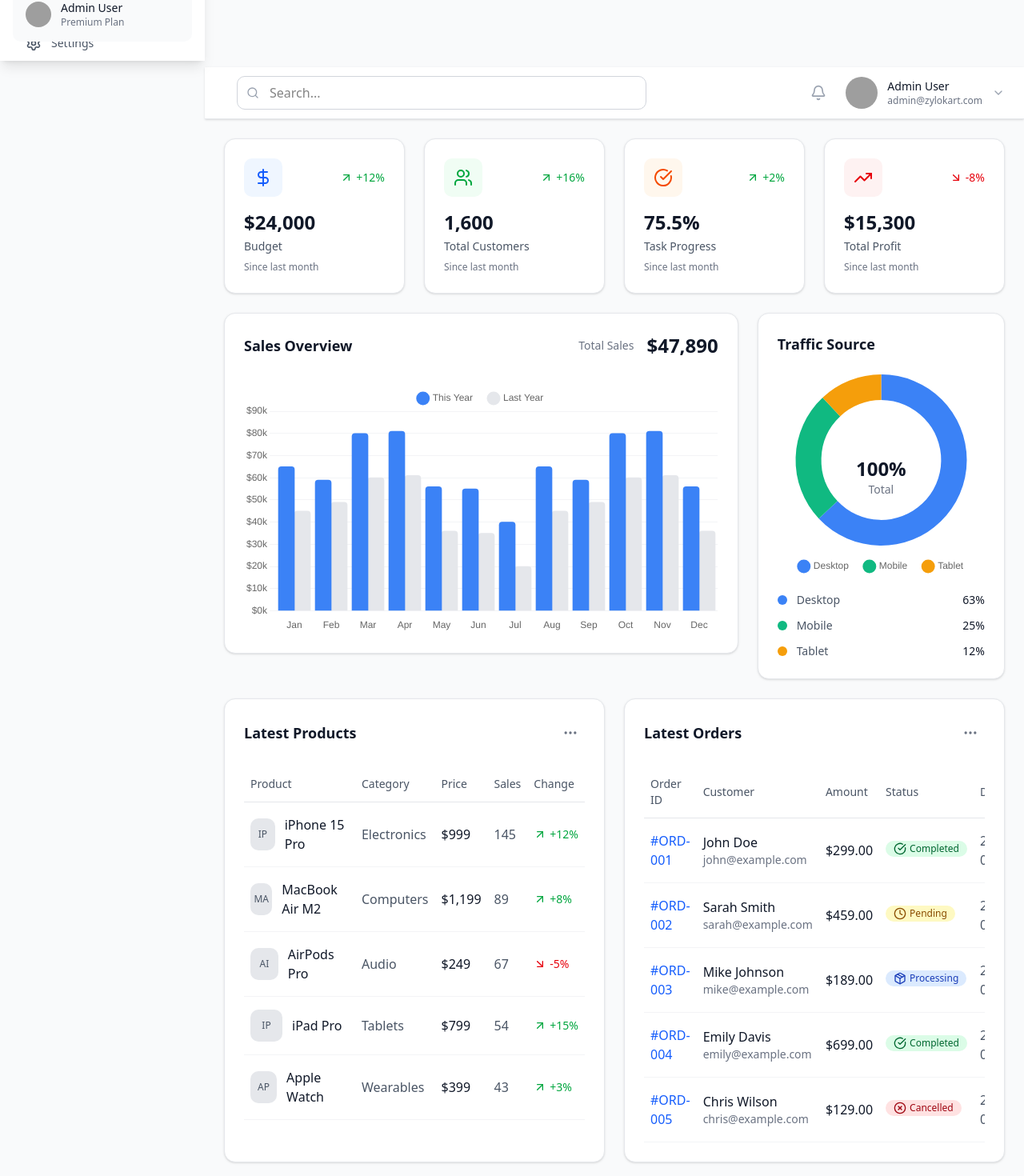
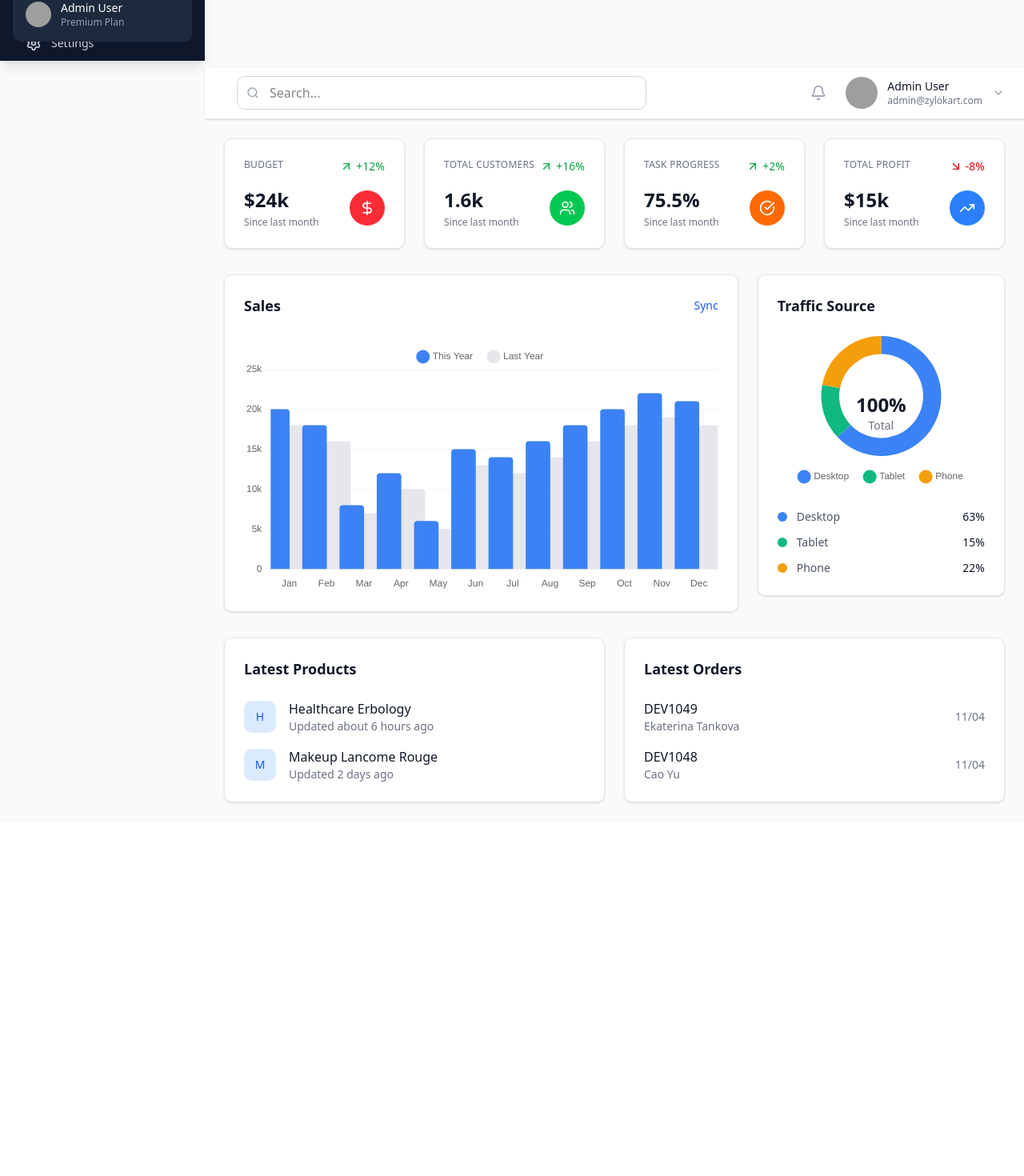
Before and after one commit to sohom-21/zylokart_full_project, a Next.js app: page /admin in a window 1280 px wide. Shown: the part 272-1742 px from the top of the page at 80% size. After the commit the page ends 1299 px from the top, so only its background shows below. Built offline with nearby package versions, Linux system fonts and the light colour scheme; grey boxes are pictures that could not be loaded.

Commit message:
feat: enhance admin dashboard layout and styling, update charts and orders display

```diff
--- a/src/app/admin/page.js
+++ b/src/app/admin/page.js
@@ -9,16 +9,16 @@ import LatestOrders from '@/app/components/admin/LatestOrders'
 export default function AdminDashboard() {
   return (
     <AdminLayout>
-      <div className="space-y-6">
+      <div className="p-6 space-y-8">
         {/* Stats Cards */}
         <StatsCards />
 
         {/* Charts Section */}
-        <div className="grid grid-cols-1 lg:grid-cols-3 gap-6">
-          <div className="lg:col-span-2">
+        <div className="grid grid-cols-1 xl:grid-cols-3 gap-6">
+          <div className="xl:col-span-2">
             <SalesChart />
           </div>
-          <div className="lg:col-span-1">
+          <div className="xl:col-span-1">
             <TrafficChart />
           </div>
         </div>
--- a/src/app/components/admin/AdminLayout.js
+++ b/src/app/components/admin/AdminLayout.js
@@ -39,36 +39,35 @@ const AdminLayout = ({ children }) => {
           <div className="fixed inset-0 bg-gray-600 bg-opacity-75" onClick={() => setSidebarOpen(false)} />
         </div>
       )}      {/* Sidebar */}
-      <div className={`fixed inset-y-0 left-0 z-50 bg-white shadow-lg transform transition-all duration-300 ease-in-out ${
+      <div className={`fixed inset-y-0 left-0 z-50 bg-slate-900 shadow-lg transform transition-all duration-300 ease-in-out ${
         sidebarOpen ? 'translate-x-0' : '-translate-x-full'
       } lg:translate-x-0 lg:static lg:inset-0 ${
         sidebarCollapsed ? 'lg:w-16' : 'lg:w-64'
       } w-64`}>
-        <div className="flex items-center justify-between h-16 px-6 border-b border-gray-200">
+        <div className="flex items-center justify-between h-16 px-6 border-b border-slate-700">
           {!sidebarCollapsed && (
-            <h1 className="text-xl font-bold text-gray-900">ZyloKart Admin</h1>
+            <h1 className="text-xl font-bold text-white">ZyloKart Admin</h1>
           )}
           <div className="flex items-center space-x-2">
             <button
-              className="hidden lg:block p-1 rounded-lg hover:bg-gray-100"
+              className="hidden lg:block p-1 rounded-lg hover:bg-slate-800"
               onClick={() => setSidebarCollapsed(!sidebarCollapsed)}
             >
               {sidebarCollapsed ? (
-                <ChevronRight className="h-5 w-5 text-gray-600" />
+                <ChevronRight className="h-5 w-5 text-gray-300" />
               ) : (
-                <ChevronLeft className="h-5 w-5 text-gray-600" />
+                <ChevronLeft className="h-5 w-5 text-gray-300" />
               )}
             </button>
             <button
-              className="lg:hidden p-1 rounded-lg hover:bg-gray-100"
+              className="lg:hidden p-1 rounded-lg hover:bg-slate-800"
               onClick={() => setSidebarOpen(false)}
             >
-              <X className="h-6 w-6" />
+              <X className="h-6 w-6 text-gray-300" />
             </button>
           </div>
         </div>
-
-        <nav className="mt-8 px-4">
+          <nav className="mt-8 px-4">
           {navigation.map((item) => {
             const Icon = item.icon
             const isActive = pathname === item.href
@@ -78,8 +77,8 @@ const AdminLayout = ({ children }) => {
                 href={item.href}
                 className={`flex items-center px-4 py-3 text-sm font-medium rounded-lg transition-colors mb-2 ${
                   isActive
-                    ? 'bg-blue-100 text-blue-700'
-                    : 'text-gray-600 hover:bg-gray-100 hover:text-gray-900'
+                    ? 'bg-blue-600 text-white'
+                    : 'text-gray-300 hover:bg-slate-800 hover:text-white'
                 }`}
                 title={sidebarCollapsed ? item.name : ''}
               >
@@ -93,15 +92,15 @@ const AdminLayout = ({ children }) => {
         {/* User section at bottom */}
         {!sidebarCollapsed && (
           <div className="absolute bottom-6 left-4 right-4">
-            <div className="bg-gray-50 rounded-lg p-4">
+            <div className="bg-slate-800 rounded-lg p-4">
               <div className="flex items-center space-x-3">
                 <Avatar className="w-8 h-8">
                   <AvatarImage src="/admin-avatar.jpg" />
-                  <AvatarFallback className="text-sm">AD</AvatarFallback>
+                  <AvatarFallback className="text-sm bg-blue-600 text-white">AD</AvatarFallback>
                 </Avatar>
                 <div className="flex-1 min-w-0">
-                  <p className="text-sm font-medium text-gray-900 truncate">Admin User</p>
-                  <p className="text-xs text-gray-500 truncate">Premium Plan</p>
+                  <p className="text-sm font-medium text-white truncate">Admin User</p>
+                  <p className="text-xs text-gray-400 truncate">Premium Plan</p>
                 </div>
               </div>
             </div>
@@ -152,10 +151,8 @@ const AdminLayout = ({ children }) => {
               </div>
             </div>
           </div>
-        </header>
-
-        {/* Page content */}
-        <main className="p-6">
+        </header>        {/* Page content */}
+        <main>
           {children}
         </main>
       </div>
--- a/src/app/components/admin/LatestOrders.js
+++ b/src/app/components/admin/LatestOrders.js
@@ -5,126 +5,33 @@ import { MoreHorizontal, Package, Clock, CheckCircle, XCircle } from 'lucide-rea
 const LatestOrders = () => {
   const orders = [
     {
-      id: '#ORD-001',
-      customer: 'John Doe',
-      email: 'john@example.com',
-      amount: '$299.00',
-      status: 'completed',
-      date: '2024-01-15',
-      items: 2
+      id: 'DEV1049',
+      customer: 'Ekaterina Tankova',
+      date: '11/04'
     },
     {
-      id: '#ORD-002',
-      customer: 'Sarah Smith',
-      email: 'sarah@example.com',
-      amount: '$459.00',
-      status: 'pending',
-      date: '2024-01-15',
-      items: 1
-    },
-    {
-      id: '#ORD-003',
-      customer: 'Mike Johnson',
-      email: 'mike@example.com',
-      amount: '$189.00',
-      status: 'processing',
-      date: '2024-01-14',
-      items: 3
-    },
-    {
-      id: '#ORD-004',
-      customer: 'Emily Davis',
-      email: 'emily@example.com',
-      amount: '$699.00',
-      status: 'completed',
-      date: '2024-01-14',
-      items: 1
-    },
-    {
-      id: '#ORD-005',
-      customer: 'Chris Wilson',
-      email: 'chris@example.com',
-      amount: '$129.00',
-      status: 'cancelled',
-      date: '2024-01-13',
-      items: 2
+      id: 'DEV1048',
+      customer: 'Cao Yu',
+      date: '11/04'
     }
   ]
 
-  const getStatusIcon = (status) => {
-    switch (status) {
-      case 'completed':
-        return <CheckCircle className="h-4 w-4" />
-      case 'pending':
-        return <Clock className="h-4 w-4" />
-      case 'processing':
-        return <Package className="h-4 w-4" />
-      case 'cancelled':
-        return <XCircle className="h-4 w-4" />
-      default:
-        return <Clock className="h-4 w-4" />
-    }
-  }
-
-  const getStatusColor = (status) => {
-    switch (status) {
-      case 'completed':
-        return 'bg-green-100 text-green-800'
-      case 'pending':
-        return 'bg-yellow-100 text-yellow-800'
-      case 'processing':
-        return 'bg-blue-100 text-blue-800'
-      case 'cancelled':
-        return 'bg-red-100 text-red-800'
-      default:
-        return 'bg-gray-100 text-gray-800'
-    }
-  }
-
   return (
-    <div className="bg-white rounded-xl shadow-sm border border-gray-200 p-6">
+    <div className="bg-white rounded-lg shadow-sm border border-gray-200 p-6">
       <div className="flex items-center justify-between mb-6">
         <h3 className="text-lg font-semibold text-gray-900">Latest Orders</h3>
-        <button className="p-2 hover:bg-gray-100 rounded-lg">
-          <MoreHorizontal className="h-5 w-5 text-gray-500" />
-        </button>
       </div>
 
-      <div className="overflow-x-auto">
-        <table className="w-full">
-          <thead>
-            <tr className="border-b border-gray-200">
-              <th className="text-left py-3 px-2 font-medium text-gray-600 text-sm">Order ID</th>
-              <th className="text-left py-3 px-2 font-medium text-gray-600 text-sm">Customer</th>
-              <th className="text-left py-3 px-2 font-medium text-gray-600 text-sm">Amount</th>
-              <th className="text-left py-3 px-2 font-medium text-gray-600 text-sm">Status</th>
-              <th className="text-left py-3 px-2 font-medium text-gray-600 text-sm">Date</th>
-            </tr>
-          </thead>
-          <tbody>
-            {orders.map((order) => (
-              <tr key={order.id} className="border-b border-gray-100 hover:bg-gray-50">
-                <td className="py-4 px-2">
-                  <span className="font-medium text-blue-600">{order.id}</span>
-                </td>
-                <td className="py-4 px-2">
-                  <div>
-                    <div className="font-medium text-gray-900">{order.customer}</div>
-                    <div className="text-sm text-gray-500">{order.email}</div>
-                  </div>
-                </td>
-                <td className="py-4 px-2 font-medium text-gray-900">{order.amount}</td>
-                <td className="py-4 px-2">
-                  <span className={`inline-flex items-center px-2.5 py-0.5 rounded-full text-xs font-medium ${getStatusColor(order.status)}`}>
-                    {getStatusIcon(order.status)}
-                    <span className="ml-1 capitalize">{order.status}</span>
-                  </span>
-                </td>
-                <td className="py-4 px-2 text-gray-600">{order.date}</td>
-              </tr>
-            ))}
-          </tbody>
-        </table>
+      <div className="space-y-4">
+        {orders.map((order) => (
+          <div key={order.id} className="flex items-center justify-between">
+            <div>
+              <p className="font-medium text-gray-900">{order.id}</p>
+              <p className="text-sm text-gray-500">{order.customer}</p>
+            </div>
+            <span className="text-sm text-gray-500">{order.date}</span>
+          </div>
+        ))}
       </div>
     </div>
   )
--- a/src/app/components/admin/LatestProducts.js
+++ b/src/app/components/admin/LatestProducts.js
@@ -6,107 +6,36 @@ const LatestProducts = () => {
   const products = [
     {
       id: 1,
-      name: 'iPhone 15 Pro',
-      category: 'Electronics',
-      price: '$999',
-      sales: 145,
-      change: '+12%',
-      isPositive: true,
-      image: '/products/iphone.jpg'
+      name: 'Healthcare Erbology',
+      description: 'Updated about 6 hours ago',
+      avatar: 'H'
     },
     {
       id: 2,
-      name: 'MacBook Air M2',
-      category: 'Computers',
-      price: '$1,199',
-      sales: 89,
-      change: '+8%',
-      isPositive: true,
-      image: '/products/macbook.jpg'
-    },
-    {
-      id: 3,
-      name: 'AirPods Pro',
-      category: 'Audio',
-      price: '$249',
-      sales: 67,
-      change: '-5%',
-      isPositive: false,
-      image: '/products/airpods.jpg'
-    },
-    {
-      id: 4,
-      name: 'iPad Pro',
-      category: 'Tablets',
-      price: '$799',
-      sales: 54,
-      change: '+15%',
-      isPositive: true,
-      image: '/products/ipad.jpg'
-    },
-    {
-      id: 5,
-      name: 'Apple Watch',
-      category: 'Wearables',
-      price: '$399',
-      sales: 43,
-      change: '+3%',
-      isPositive: true,
-      image: '/products/watch.jpg'
+      name: 'Makeup Lancome Rouge',
+      description: 'Updated 2 days ago',
+      avatar: 'M'
     }
   ]
 
   return (
-    <div className="bg-white rounded-xl shadow-sm border border-gray-200 p-6">
+    <div className="bg-white rounded-lg shadow-sm border border-gray-200 p-6">
       <div className="flex items-center justify-between mb-6">
         <h3 className="text-lg font-semibold text-gray-900">Latest Products</h3>
-        <button className="p-2 hover:bg-gray-100 rounded-lg">
-          <MoreHorizontal className="h-5 w-5 text-gray-500" />
-        </button>
       </div>
 
-      <div className="overflow-x-auto">
-        <table className="w-full">
-          <thead>
-            <tr className="border-b border-gray-200">
-              <th className="text-left py-3 px-2 font-medium text-gray-600 text-sm">Product</th>
-              <th className="text-left py-3 px-2 font-medium text-gray-600 text-sm">Category</th>
-              <th className="text-left py-3 px-2 font-medium text-gray-600 text-sm">Price</th>
-              <th className="text-left py-3 px-2 font-medium text-gray-600 text-sm">Sales</th>
-              <th className="text-left py-3 px-2 font-medium text-gray-600 text-sm">Change</th>
-            </tr>
-          </thead>
-          <tbody>
-            {products.map((product) => {
-              const ChangeIcon = product.isPositive ? ArrowUpRight : ArrowDownRight
-              return (
-                <tr key={product.id} className="border-b border-gray-100 hover:bg-gray-50">
-                  <td className="py-4 px-2">
-                    <div className="flex items-center">
-                      <div className="w-10 h-10 bg-gray-200 rounded-lg flex items-center justify-center mr-3">
-                        <span className="text-xs font-medium text-gray-600">
-                          {product.name.substring(0, 2).toUpperCase()}
-                        </span>
-                      </div>
-                      <span className="font-medium text-gray-900">{product.name}</span>
-                    </div>
-                  </td>
-                  <td className="py-4 px-2 text-gray-600">{product.category}</td>
-                  <td className="py-4 px-2 font-medium text-gray-900">{product.price}</td>
-                  <td className="py-4 px-2 text-gray-600">{product.sales}</td>
-                  <td className="py-4 px-2">
-                    <div className={`flex items-center ${
-                      product.isPositive ? 'text-green-600' : 'text-red-600'
-                    }`}>
-                      <ChangeIcon className="h-4 w-4 mr-1" />
-                      <span className="text-sm font-medium">{product.change}</span>
-                    </div>
-                  </td>
-                </tr>
-              )
-            })}
-          </tbody>
-        </table>
+      <div className="space-y-4">
+        {products.map((product) => (
+          <div key={product.id} className="flex items-center space-x-4">
+            <div className="w-10 h-10 bg-blue-100 rounded-lg flex items-center justify-center">
+              <span className="text-sm font-medium text-blue-600">{product.avatar}</span>
+            </div>
+            <div className="flex-1">
+              <p className="font-medium text-gray-900">{product.name}</p>
+              <p className="text-sm text-gray-500">{product.description}</p>
+            </div>
+          </div>
+        ))}
       </div>
     </div>
   )
--- a/src/app/components/admin/SalesChart.js
+++ b/src/app/components/admin/SalesChart.js
@@ -51,10 +51,9 @@ const SalesChart = () => {
         },
         border: {
           display: false,
-        },
-        ticks: {
+        },        ticks: {
           callback: function(value) {
-            return '$' + value + 'k'
+            return value >= 1000 ? (value/1000) + 'k' : value
           }
         }
       },
@@ -62,34 +61,32 @@ const SalesChart = () => {
   }
 
   const labels = ['Jan', 'Feb', 'Mar', 'Apr', 'May', 'Jun', 'Jul', 'Aug', 'Sep', 'Oct', 'Nov', 'Dec']
-
   const data = {
     labels,
     datasets: [
       {
         label: 'This Year',
-        data: [65, 59, 80, 81, 56, 55, 40, 65, 59, 80, 81, 56],
+        data: [20000, 18000, 8000, 12000, 6000, 15000, 14000, 16000, 18000, 20000, 22000, 21000],
         backgroundColor: '#3b82f6',
         borderRadius: 4,
-        barThickness: 20,
+        barThickness: 30,
       },
       {
         label: 'Last Year',
-        data: [45, 49, 60, 61, 36, 35, 20, 45, 49, 60, 61, 36],
+        data: [18000, 16000, 7000, 10000, 5000, 13000, 12000, 14000, 16000, 18000, 19000, 18000],
         backgroundColor: '#e5e7eb',
         borderRadius: 4,
-        barThickness: 20,
+        barThickness: 30,
       },
     ],
   }
 
   return (
-    <div className="bg-white rounded-xl shadow-sm border border-gray-200 p-6">
+    <div className="bg-white rounded-lg shadow-sm border border-gray-200 p-6">
       <div className="flex items-center justify-between mb-6">
-        <h3 className="text-lg font-semibold text-gray-900">Sales Overview</h3>
+        <h3 className="text-lg font-semibold text-gray-900">Sales</h3>
         <div className="flex items-center space-x-4">
-          <span className="text-sm text-gray-500">Total Sales</span>
-          <span className="text-2xl font-bold text-gray-900">$47,890</span>
+          <button className="text-sm text-blue-600 hover:text-blue-700">Sync</button>
         </div>
       </div>
 
--- a/src/app/components/admin/StatsCards.js
+++ b/src/app/components/admin/StatsCards.js
@@ -9,50 +9,48 @@ import {
   ArrowDownRight
 } from 'lucide-react'
 
-const StatsCards = () => {
-  const stats = [
+const StatsCards = () => {  const stats = [
     {
-      title: 'Budget',
-      value: '$24,000',
+      title: 'BUDGET',
+      value: '$24k',
       change: '+12%',
       isPositive: true,
       icon: DollarSign,
-      bgColor: 'bg-blue-50',
-      iconColor: 'text-blue-600',
+      bgColor: 'bg-red-500',
+      iconColor: 'text-white',
       description: 'Since last month'
     },
     {
-      title: 'Total Customers',
-      value: '1,600',
+      title: 'TOTAL CUSTOMERS',
+      value: '1.6k',
       change: '+16%',
       isPositive: true,
       icon: Users,
-      bgColor: 'bg-green-50',
-      iconColor: 'text-green-600',
+      bgColor: 'bg-green-500',
+      iconColor: 'text-white',
       description: 'Since last month'
     },
     {
-      title: 'Task Progress',
+      title: 'TASK PROGRESS',
       value: '75.5%',
       change: '+2%',
       isPositive: true,
       icon: CheckCircle,
-      bgColor: 'bg-orange-50',
-      iconColor: 'text-orange-600',
+      bgColor: 'bg-orange-500',
+      iconColor: 'text-white',
       description: 'Since last month'
     },
     {
-      title: 'Total Profit',
-      value: '$15,300',
+      title: 'TOTAL PROFIT',
+      value: '$15k',
       change: '-8%',
       isPositive: false,
       icon: TrendingUp,
-      bgColor: 'bg-red-50',
-      iconColor: 'text-red-600',
+      bgColor: 'bg-blue-500',
+      iconColor: 'text-white',
       description: 'Since last month'
     }
   ]
-
   return (
     <div className="grid grid-cols-1 md:grid-cols-2 lg:grid-cols-4 gap-6">
       {stats.map((stat, index) => {
@@ -60,12 +58,12 @@ const StatsCards = () => {
         const ChangeIcon = stat.isPositive ? ArrowUpRight : ArrowDownRight
 
         return (
-          <div key={index} className="bg-white rounded-xl shadow-sm border border-gray-200 p-6 hover:shadow-md transition-shadow">
-            <div className="flex items-center justify-between">
-              <div className={`p-3 rounded-lg ${stat.bgColor}`}>
-                <Icon className={`h-6 w-6 ${stat.iconColor}`} />
+          <div key={index} className="bg-white rounded-lg shadow-sm border border-gray-200 p-6 hover:shadow-md transition-shadow">
+            <div className="flex items-start justify-between mb-4">
+              <div className="text-xs font-medium text-gray-500 uppercase tracking-wide">
+                {stat.title}
               </div>
-              <div className={`flex items-center text-sm ${
+              <div className={`flex items-center text-sm font-medium ${
                 stat.isPositive ? 'text-green-600' : 'text-red-600'
               }`}>
                 <ChangeIcon className="h-4 w-4 mr-1" />
@@ -73,10 +71,14 @@ const StatsCards = () => {
               </div>
             </div>
 
-            <div className="mt-4">
-              <h3 className="text-2xl font-bold text-gray-900">{stat.value}</h3>
-              <p className="text-sm text-gray-600 mt-1">{stat.title}</p>
-              <p className="text-xs text-gray-500 mt-2">{stat.description}</p>
+            <div className="flex items-center justify-between">
+              <div>
+                <h3 className="text-2xl font-bold text-gray-900 mb-1">{stat.value}</h3>
+                <p className="text-xs text-gray-500">{stat.description}</p>
+              </div>
+              <div className={`p-3 rounded-full ${stat.bgColor}`}>
+                <Icon className={`h-5 w-5 ${stat.iconColor}`} />
+              </div>
             </div>
           </div>
         )
--- a/src/app/components/admin/TrafficChart.js
+++ b/src/app/components/admin/TrafficChart.js
@@ -25,12 +25,11 @@ const TrafficChart = () => {
     },
     cutout: '70%',
   }
-
   const data = {
-    labels: ['Desktop', 'Mobile', 'Tablet'],
+    labels: ['Desktop', 'Tablet', 'Phone'],
     datasets: [
       {
-        data: [63, 25, 12],
+        data: [63, 15, 22],
         backgroundColor: [
           '#3b82f6',
           '#10b981',
@@ -41,19 +40,17 @@ const TrafficChart = () => {
     ],
   }
 
-  const totalVisitors = data.datasets[0].data.reduce((a, b) => a + b, 0)
-
   return (
-    <div className="bg-white rounded-xl shadow-sm border border-gray-200 p-6">
+    <div className="bg-white rounded-lg shadow-sm border border-gray-200 p-6">
       <div className="flex items-center justify-between mb-6">
         <h3 className="text-lg font-semibold text-gray-900">Traffic Source</h3>
       </div>
 
-      <div className="relative h-64 mb-4">
+      <div className="relative h-48 mb-6">
         <Doughnut options={options} data={data} />
         <div className="absolute inset-0 flex items-center justify-center">
           <div className="text-center">
-            <p className="text-2xl font-bold text-gray-900">{totalVisitors}%</p>
+            <p className="text-2xl font-bold text-gray-900">100%</p>
             <p className="text-sm text-gray-500">Total</p>
           </div>
         </div>
```
